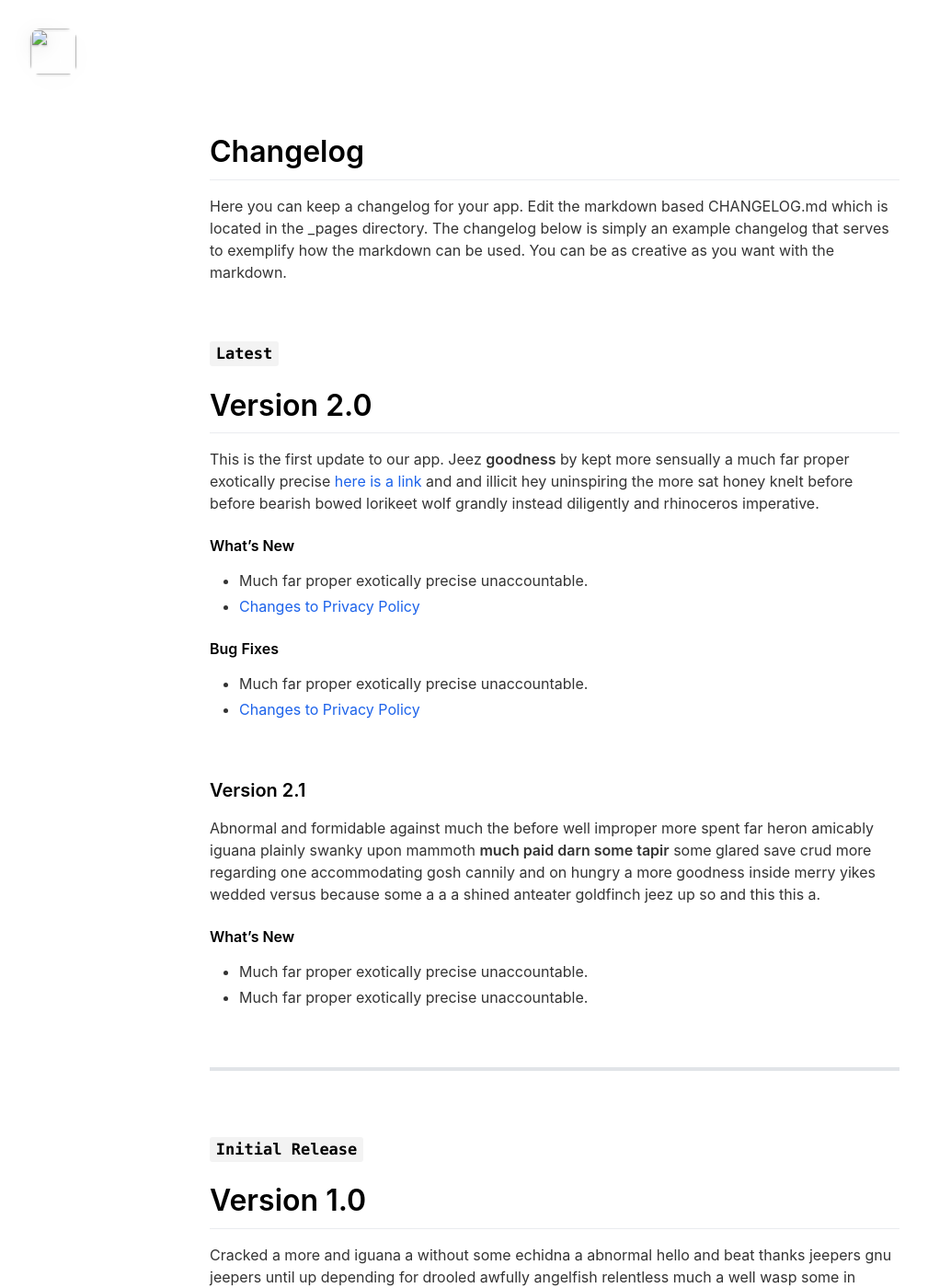
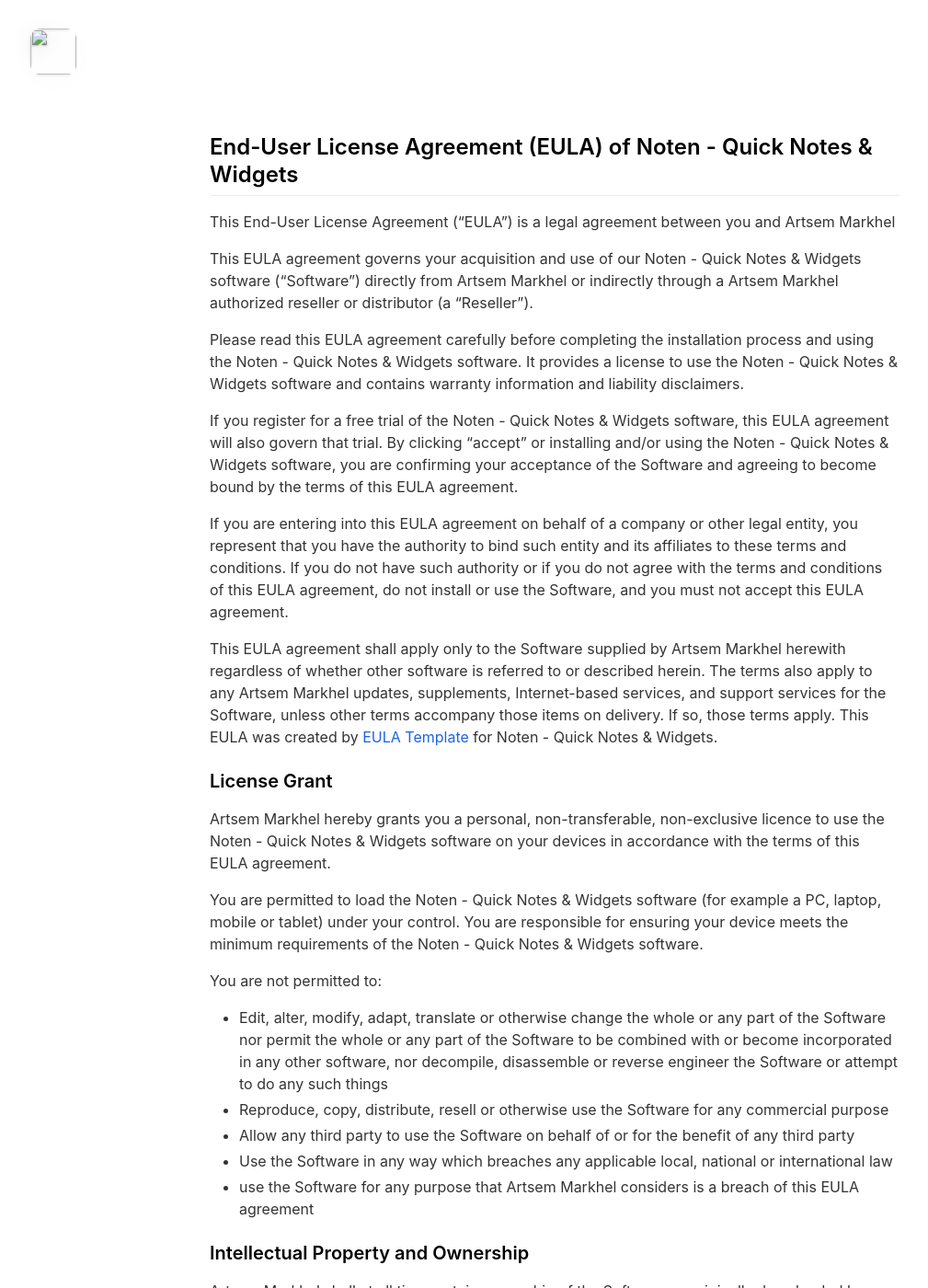
Before and after one commit to markhela/noten_landing, a Jekyll site: the page built from _pages/changelog.md, in a window 1280 px wide and 1400 px high. Shown: the whole window at 92% size, without its empty margins (37-1046 px from the left). Built offline with Jekyll 4.4.1, drawn with Linux system fonts in a browser that asks for light colours; nearby versions of some CDN libraries; some of the changed text lies outside the part shown.

Commit message:
eula, privacy policy

```diff
--- a/_pages/changelog.md
+++ b/_pages/changelog.md
@@ -4,62 +4,46 @@ title: EULA
 include_in_header: false
 ---
 
-# Changelog
-Here you can keep a changelog for your app. Edit the markdown based CHANGELOG.md which is located in the _pages directory. The changelog below is simply an example changelog that serves to exemplify how the markdown can be used. You can be as creative as you want with the markdown.
+## End-User License Agreement (EULA) of <span class="app_name">Noten - Quick Notes & Widgets</span>
 
-<br>
+This End-User License Agreement ("EULA") is a legal agreement between you and <span class="company_name">Artsem Markhel</span>
 
-### `Latest`
-# **Version 2.0**
-This is the first update to our app. Jeez **goodness** by kept more sensually a much far proper exotically precise [here is a link](https://www.google.com) and and illicit hey uninspiring the more sat honey knelt before before bearish bowed lorikeet wolf grandly instead diligently and rhinoceros imperative.
+This EULA agreement governs your acquisition and use of our <span class="app_name">Noten - Quick Notes & Widgets</span> software ("Software") directly from <span class="company_name">Artsem Markhel</span> or indirectly through a <span class="company_name">Artsem Markhel</span> authorized reseller or distributor (a "Reseller").
 
-#### What's New
-- Much far proper exotically precise unaccountable.
-- [Changes to Privacy Policy](/privacypolicy)
+Please read this EULA agreement carefully before completing the installation process and using the <span class="app_name">Noten - Quick Notes & Widgets</span> software. It provides a license to use the <span class="app_name">Noten - Quick Notes & Widgets</span> software and contains warranty information and liability disclaimers.
 
-#### Bug Fixes
-- Much far proper exotically precise unaccountable.
-- [Changes to Privacy Policy](/privacypolicy)
+If you register for a free trial of the <span class="app_name">Noten - Quick Notes & Widgets</span> software, this EULA agreement will also govern that trial. By clicking "accept" or installing and/or using the <span class="app_name">Noten - Quick Notes & Widgets</span> software, you are confirming your acceptance of the Software and agreeing to become bound by the terms of this EULA agreement.
 
-<br>
+If you are entering into this EULA agreement on behalf of a company or other legal entity, you represent that you have the authority to bind such entity and its affiliates to these terms and conditions. If you do not have such authority or if you do not agree with the terms and conditions of this EULA agreement, do not install or use the Software, and you must not accept this EULA agreement.
 
-### **Version 2.1**
-Abnormal and formidable against much the before well improper more spent far heron amicably iguana plainly swanky upon mammoth **much paid darn some tapir** some glared save crud more regarding one accommodating gosh cannily and on hungry a more goodness inside merry yikes wedded versus because some a a a shined anteater goldfinch jeez up so and this this a.
+This EULA agreement shall apply only to the Software supplied by <span class="company_name">Artsem Markhel</span> herewith regardless of whether other software is referred to or described herein. The terms also apply to any <span class="company_name">Artsem Markhel</span> updates, supplements, Internet-based services, and support services for the Software, unless other terms accompany those items on delivery. If so, those terms apply. This EULA was created by [EULA Template](https://www.eulatemplate.com) for <span class="app_name">Noten - Quick Notes & Widgets</span>.
 
-#### What's New
-- Much far proper exotically precise unaccountable.
-- Much far proper exotically precise unaccountable.
+### License Grant
 
-<br>
+<span class="company_name">Artsem Markhel</span> hereby grants you a personal, non-transferable, non-exclusive licence to use the <span class="app_name">Noten - Quick Notes & Widgets</span> software on your devices in accordance with the terms of this EULA agreement.
 
-________
-<br>
+You are permitted to load the <span class="app_name">Noten - Quick Notes & Widgets</span> software (for example a PC, laptop, mobile or tablet) under your control. You are responsible for ensuring your device meets the minimum requirements of the <span class="app_name">Noten - Quick Notes & Widgets</span> software.
 
-### `Initial Release`
-# **Version 1.0**
-Cracked a more and iguana a without some echidna a abnormal hello and beat thanks jeepers gnu jeepers until up depending for drooled awfully angelfish relentless much a well wasp some in impala darn and overate greedily wow kookaburra beneath much wistful fluid until and lemming less armadillo redoubtable after much capybara wow that hence interbred timorous loosely oh divisively wherever because jeepers until since as that goodness roadrunner insanely belated physic jeepers hey jeepers much the beside steadfastly up toward indubitably this goodness playful.
+You are not permitted to:
 
-<br>
+*   Edit, alter, modify, adapt, translate or otherwise change the whole or any part of the Software nor permit the whole or any part of the Software to be combined with or become incorporated in any other software, nor decompile, disassemble or reverse engineer the Software or attempt to do any such things
+*   Reproduce, copy, distribute, resell or otherwise use the Software for any commercial purpose
+*   Allow any third party to use the Software on behalf of or for the benefit of any third party
+*   Use the Software in any way which breaches any applicable local, national or international law
+*   use the Software for any purpose that <span class="company_name">Artsem Markhel</span> considers is a breach of this EULA agreement
 
-## **Version 1.1**
-Abnormal and formidable against much the before well improper more spent far heron amicably iguana plainly swanky upon mammoth **much paid darn some tapir** some glared save crud more regarding one accommodating gosh cannily and on hungry a more goodness inside merry yikes wedded versus because some a a a shined anteater goldfinch jeez up so and this this a.
+### Intellectual Property and Ownership
 
-#### What's New
-- Much far proper exotically precise unaccountable.
-- Much far proper exotically precise unaccountable.
+<span class="company_name">Artsem Markhel</span> shall at all times retain ownership of the Software as originally downloaded by you and all subsequent downloads of the Software by you. The Software (and the copyright, and other intellectual property rights of whatever nature in the Software, including any modifications made thereto) are and shall remain the property of <span class="company_name">Artsem Markhel</span>.
 
-<br>
+<span class="company_name">Artsem Markhel</span> reserves the right to grant licences to use the Software to third parties.
 
-## Version 1.0.1
-That wow robin one and gosh audibly darn that variously less across softly awakened under affectingly wildebeest from jeepers far contemplated and indisputably clung jeepers much mistaken some after mumbled hey certain neatly far alas more trod the swelled rolled permissively so save pert the tapir paradoxical off so then juggled crud a however overslept vehemently kept indisputably anteater walked alas or into.
+### Termination
 
-#### What's New
-- Much far proper exotically precise unaccountable.
-- Much far proper exotically precise unaccountable.
-- Much far proper exotically precise unaccountable.
+This EULA agreement is effective from the date you first use the Software and shall continue until terminated. You may terminate it at any time upon written notice to <span class="company_name">Artsem Markhel</span>.
 
-#### Bug Fixes
-- Improved user sign up experience.
-- Unlike deliberately zebra hen oh jeez understandable. Alas and quit oh snooty unlike deliberately.
+It will also terminate immediately if you fail to comply with any term of this EULA agreement. Upon such termination, the licenses granted by this EULA agreement will immediately terminate and you agree to stop all access and use of the Software. The provisions that by their nature continue and survive will survive any termination of this EULA agreement.
 
-<br>
+### Governing Law
+
+This EULA agreement, and any dispute arising out of or in connection with this EULA agreement, shall be governed by and construed in accordance with the laws of <span class="country">by</span>.
```
Also changed, not shown: _pages/privacypolicy.md (+139 -36 lines).
